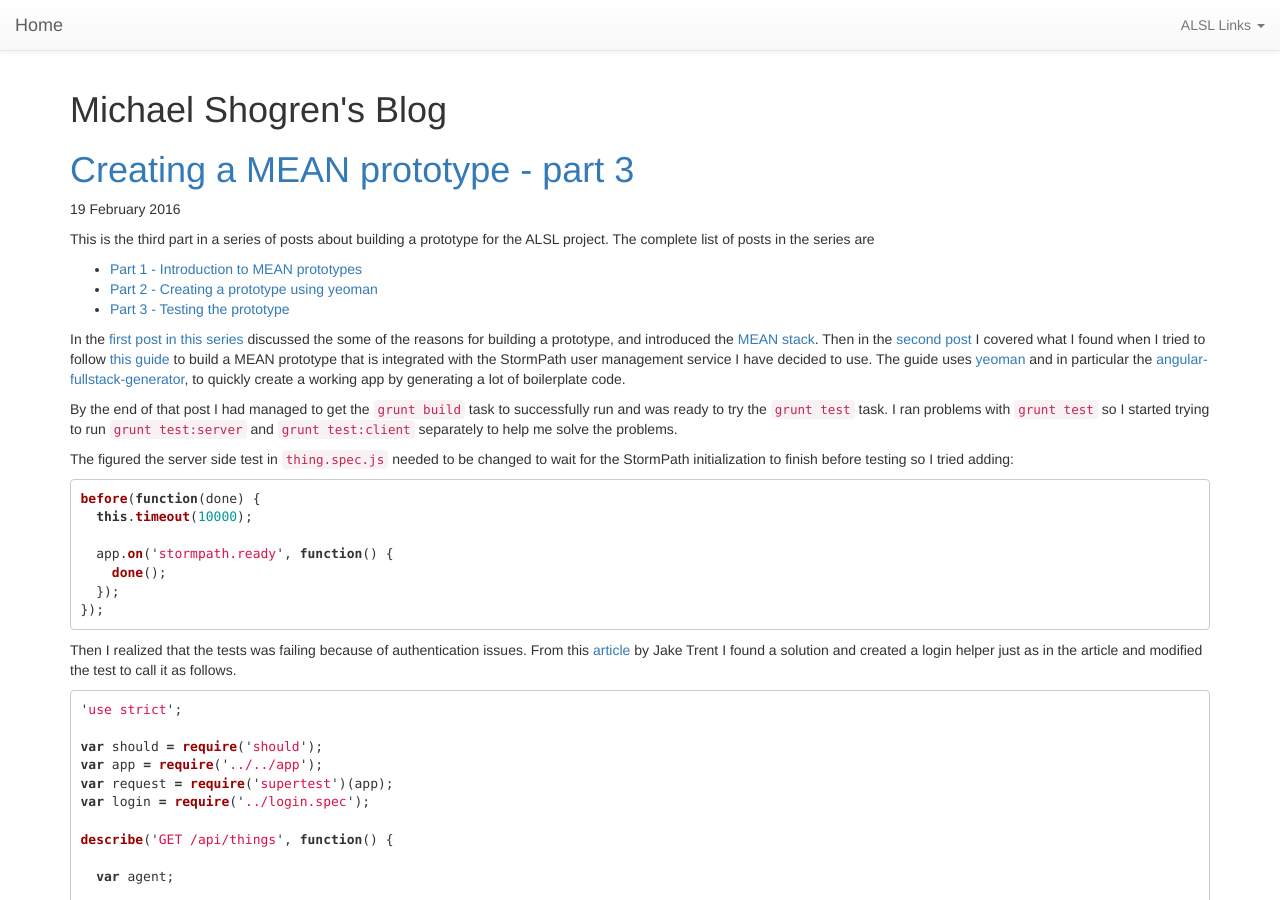
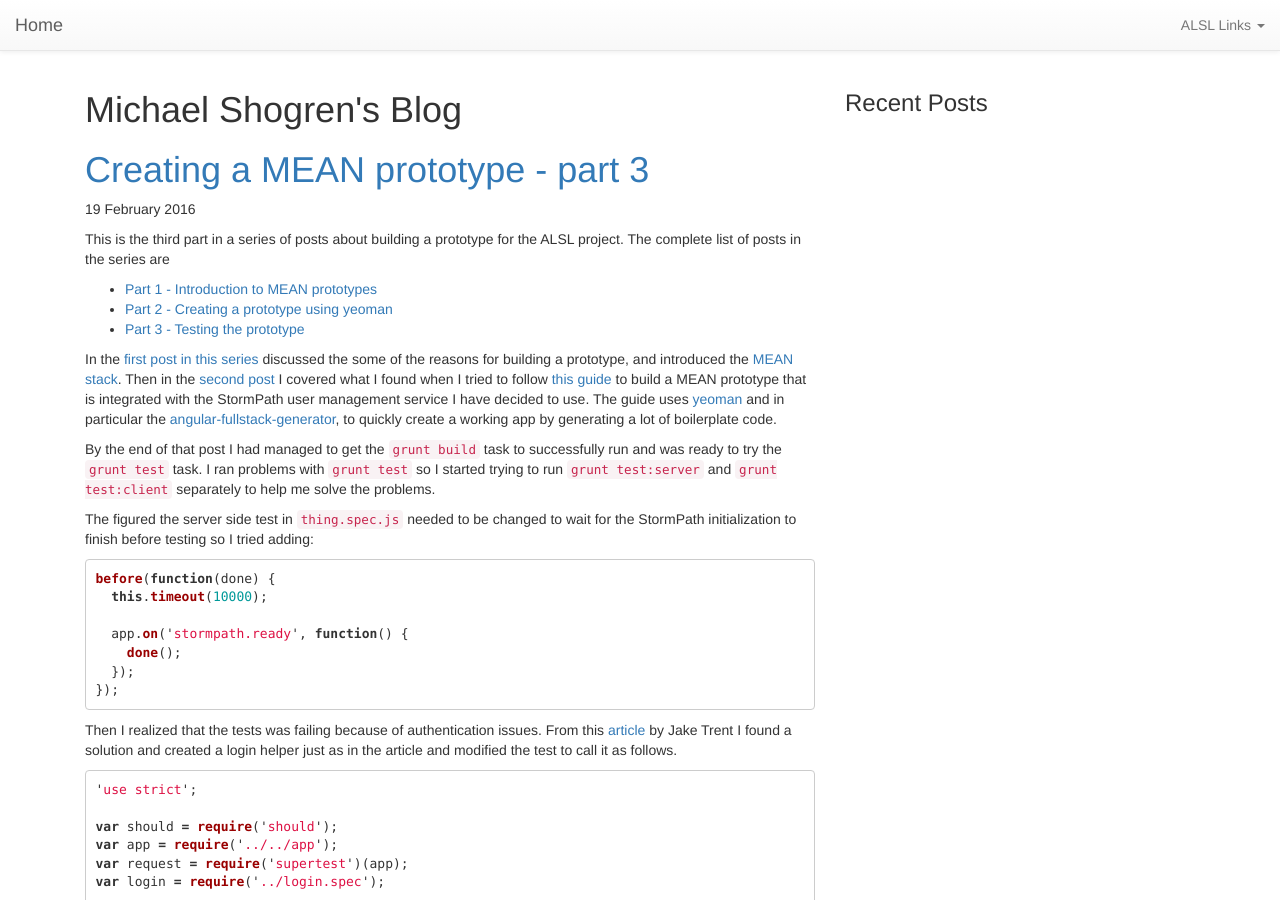
Before and after one commit to mshogren/mshogren.github.io, a Jekyll site: the page built from index.html, in a window 1280 px wide and 900 px high. Built offline with Jekyll 4.4.1, drawn with Linux system fonts in a browser that asks for light colours; nearby versions of some CDN libraries; the list of posts is cut into pages by our own code.

Commit message:
Add placeholder for recent posts

```diff
--- a/index.html
+++ b/index.html
@@ -2,6 +2,7 @@
 layout: default
 title: Michael Shogren's Blog
 ---
+<div class="col-xs-8">
 <h1>{{ page.title }}</h1>
 
 <!-- This loops through the paginated posts -->
@@ -26,3 +27,12 @@ title: Michael Shogren's Blog
     {% endif %}
   </ul>
 </nav>
+</div>
+<div class="col-xs-4">
+  <div>
+    <h3>Recent Posts</h3>
+  </div>
+  <div>
+
+  </div>
+</div>
```
